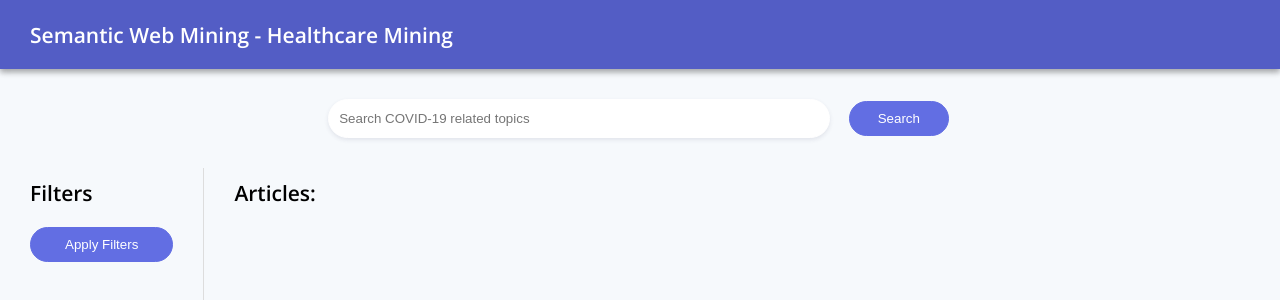
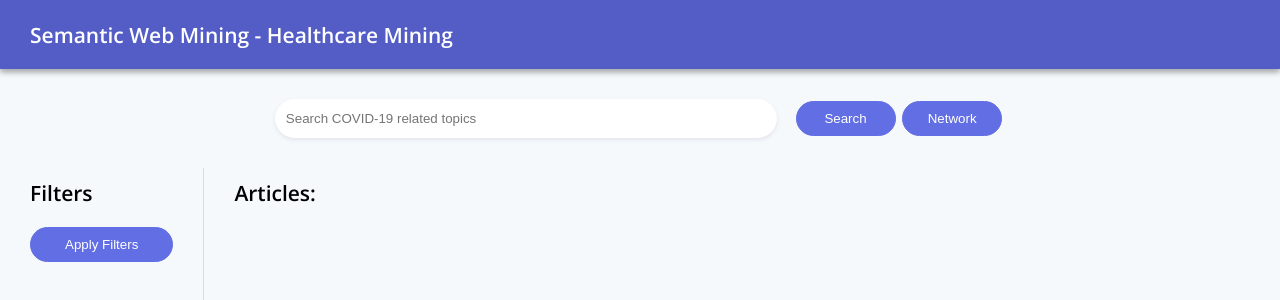
Before and after one commit to tnguy107/cse573ProjectGroup30, a plain HTML site: page templates/index.html in a window 1280 px wide. Shown: the top 300 px of the page. Drawn offline with nearby package versions, Linux system fonts and the light colour scheme; no server answers.

Commit message:
Add "network" button

```diff
--- a/templates/index.html
+++ b/templates/index.html
@@ -29,6 +29,7 @@
 						placeholder="Search COVID-19 related topics"
 					/>
 					<button class="btn submit" id="searchBtn">Search</button>
+					<button class="btn submit" id="networkBtn">Network</button>
 				</div>
 			</nav>
 			<div class="app-content-wrapper">
```
